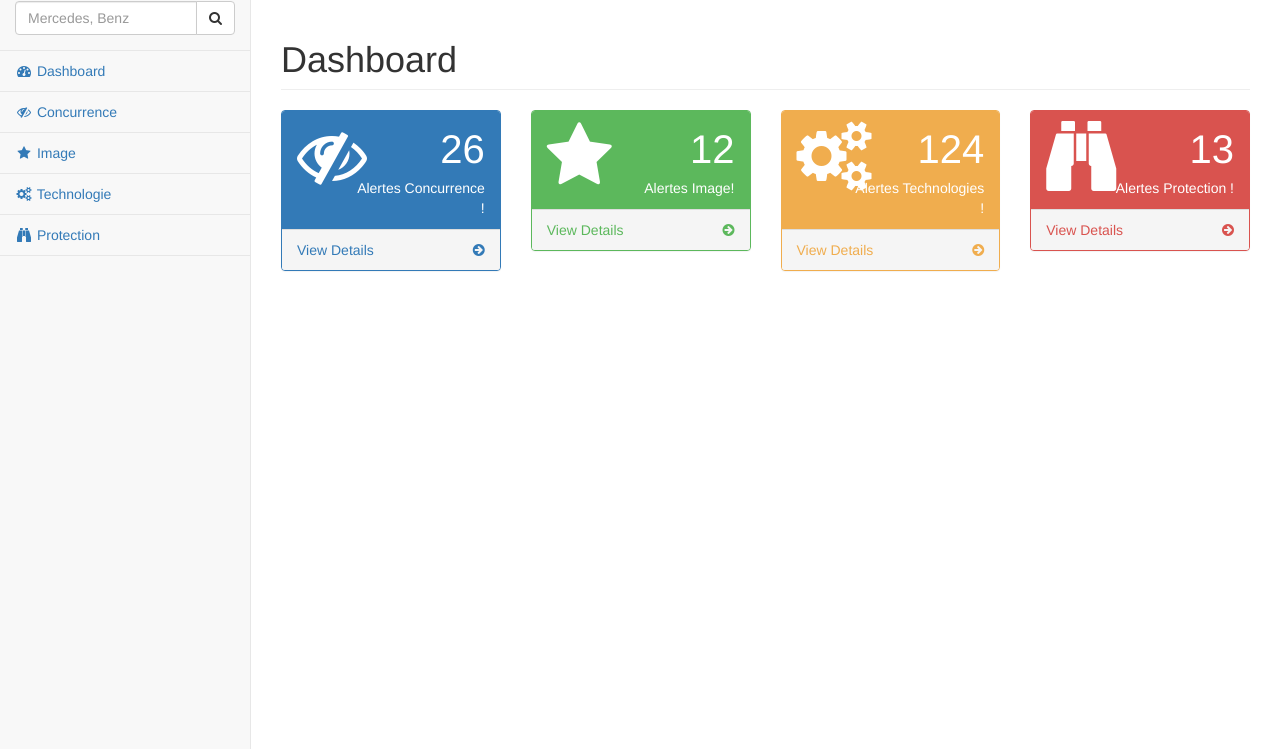
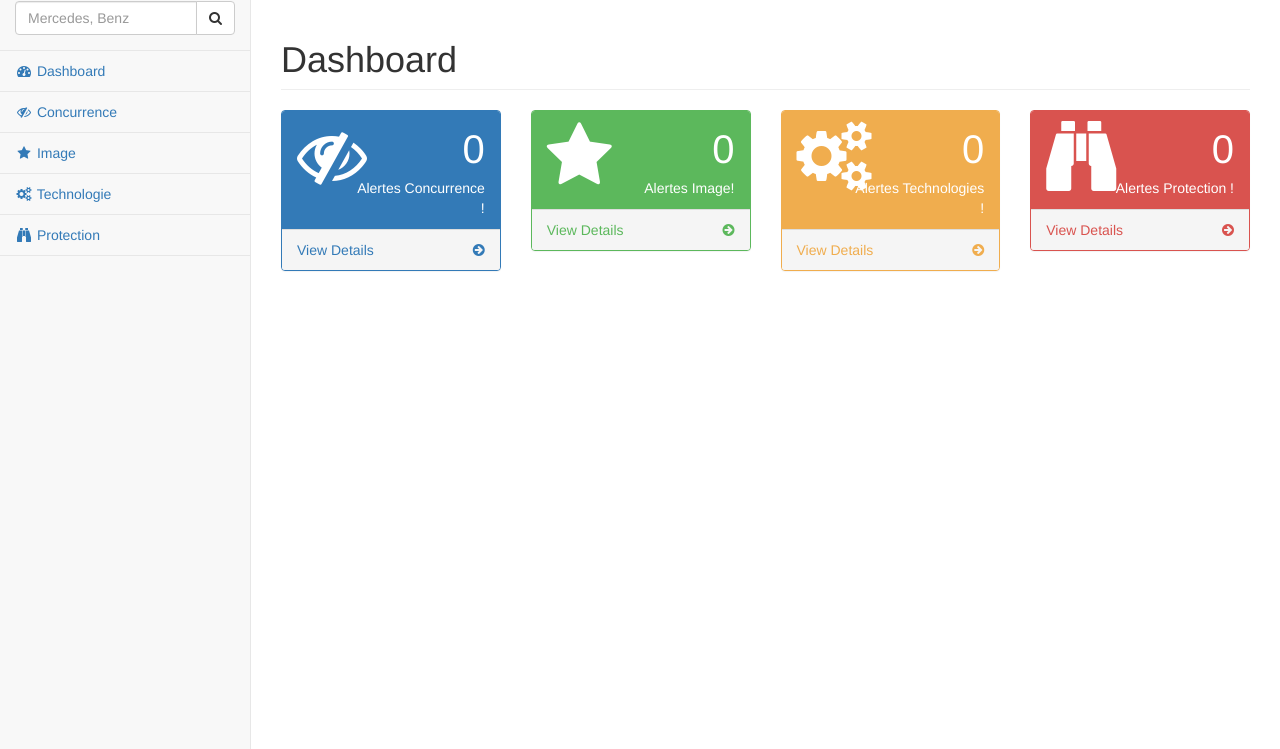
Before and after one commit to mmattm/vigiler, a PHP site: page / in a window 1280 px wide. Shown: the part 65-814 px from the top of the page. Run offline with PHP 8.4, Linux system fonts and the light colour scheme.

Commit message:
dashboard mm

```diff
--- a/dashboard/index.php
+++ b/dashboard/index.php
@@ -20,7 +20,7 @@ include 'header.php';
                                     <i class="fa fa-eye-slash fa-5x"></i>
                                 </div>
                                 <div class="col-xs-9 text-right">
-                                    <div class="huge">26</div>
+                                    <div class="huge">0</div>
                                     <div>Alertes Concurrence !</div>
                                 </div>
                             </div>
@@ -42,7 +42,7 @@ include 'header.php';
                                     <i class="fa fa-star fa-5x"></i>
                                 </div>
                                 <div class="col-xs-9 text-right">
-                                    <div class="huge">12</div>
+                                    <div class="huge">0</div>
                                     <div>Alertes Image!</div>
                                 </div>
                             </div>
@@ -64,7 +64,7 @@ include 'header.php';
                                     <i class="fa fa-cogs fa-5x"></i>
                                 </div>
                                 <div class="col-xs-9 text-right">
-                                    <div class="huge">124</div>
+                                    <div class="huge">0</div>
                                     <div>Alertes Technologies !</div>
                                 </div>
                             </div>
@@ -86,7 +86,7 @@ include 'header.php';
                                     <i class="fa fa-binoculars fa-5x"></i>
                                 </div>
                                 <div class="col-xs-9 text-right">
-                                    <div class="huge">13</div>
+                                    <div class="huge">0</div>
                                     <div>Alertes Protection !</div>
                                 </div>
                             </div>
--- a/dashboard/main.js
+++ b/dashboard/main.js
@@ -67,30 +67,32 @@ var vigiler = (function() {
     function init(config)
     {
         $.getJSON("../general.json", function(data) {
-            //console.log(data);
-            var alerts = data[0];
-            $.each( alerts, function( key, val ) {
-                var alert = key;
-                var infos = val;
+            $.each( data, function( key, val ) {
+                var firstKey = getFirstKey(val);
+                var infos = val[firstKey]; // firstKey = timestamp
                 var veille = parseInt($("#alerts").attr("veille"))-1;
-                console.log("veille " + val["veille"]);
-                console.log("title " + alert);
-                if (val["veille"] == veille) {
-                    var cats = val["category"];
+                nums[infos["veille"]-1]+=1;
+                if (infos["veille"]-1 == veille) {
+                    var cats = infos["category"];
                     var actives = [];
                     cats.forEach(function(elm, index, array) {
-                        if (elm) {
+                        if (elm == 1) {
                             actives[index] = categories[veille][index];
                         }
                     });
-                    createAlert(alert, val["content"], val["url"], val["source"], val["keywords"], actives);
+                    createAlert(firstKey, infos["content"], infos["url"], infos["source"], infos["keywords"], actives);
                 }
             });
+
+
+            $(".huge").each(function(key) { $(this).text(nums[key]); });
+            //$(".progress-bar").each(function(key) { $(this).css('width', +'1%').attr('aria-valuenow', 1); });
         });
     }
 
     function createAlert(title, content, link, source, keywords, cats)
     {
+
         var alert="";
         alert += "          <div class=\"col-xs-12 col-sm-6 col-md-4 col-lg-3\">";
         alert += "                <div class=\"panel panel-default\">";
@@ -168,3 +170,11 @@ var vigiler = (function() {
     return { init : init };
 
 })();
+
+
+// UTILS //
+
+function getFirstKey( data ) {
+      for (elem in data )
+          return elem;
+ }
--- a/mobile/general.json
+++ /dev/null
@@ -1 +0,0 @@
-[{"1423748313":{"veille":"1","category":["1","0","1","0"],"content":"RT @Urvaksh: Mercedes Benz looks to fill up to 600 HQ jobs in Atlanta http:\/\/t.co\/TOAk52gKyo #MBUSA","keywords":"Mercedes Benz","source":"twitter","url":"http:\/\/t.co\/TOAk52gKyo"}},{"1423748506":{"veille":"1","category":["0","0","1","0"],"content":"RT @KENTONmagazine: Watch @MBfashionweek LIVE: http:\/\/t.co\/K5lnWx8C6R #nyfw #mbfw http:\/\/t.co\/wYqiD3llYB","keywords":"Mercedes Benz","source":"twitter","url":"http:\/\/t.co\/K5lnWx8C6R"}},{"1423748550":{"veille":"2","category":["0","1","0","1"],"content":"RT @Ms_Golightly: #YulBrynner (and his Mercedes Benz 300SL Roadster) attending the premiere of #CecilBDeMilles The Ten Commandments http\u2026","keywords":"Mercedes Benz","source":"twitter","url":"null"}},{"1423748571":{"veille":"2","category":["0","0","1","1"],"content":"What was going through the mind of this Mercedes Benz Driver, SMH(PHOTO) - http:\/\/t.co\/Wsu2pMWfmb >>> SMS the word TUJUANE to 21145 ...","keywords":"Mercedes Benz","source":"twitter","url":"http:\/\/t.co\/Wsu2pMWfmb"}}]
```
